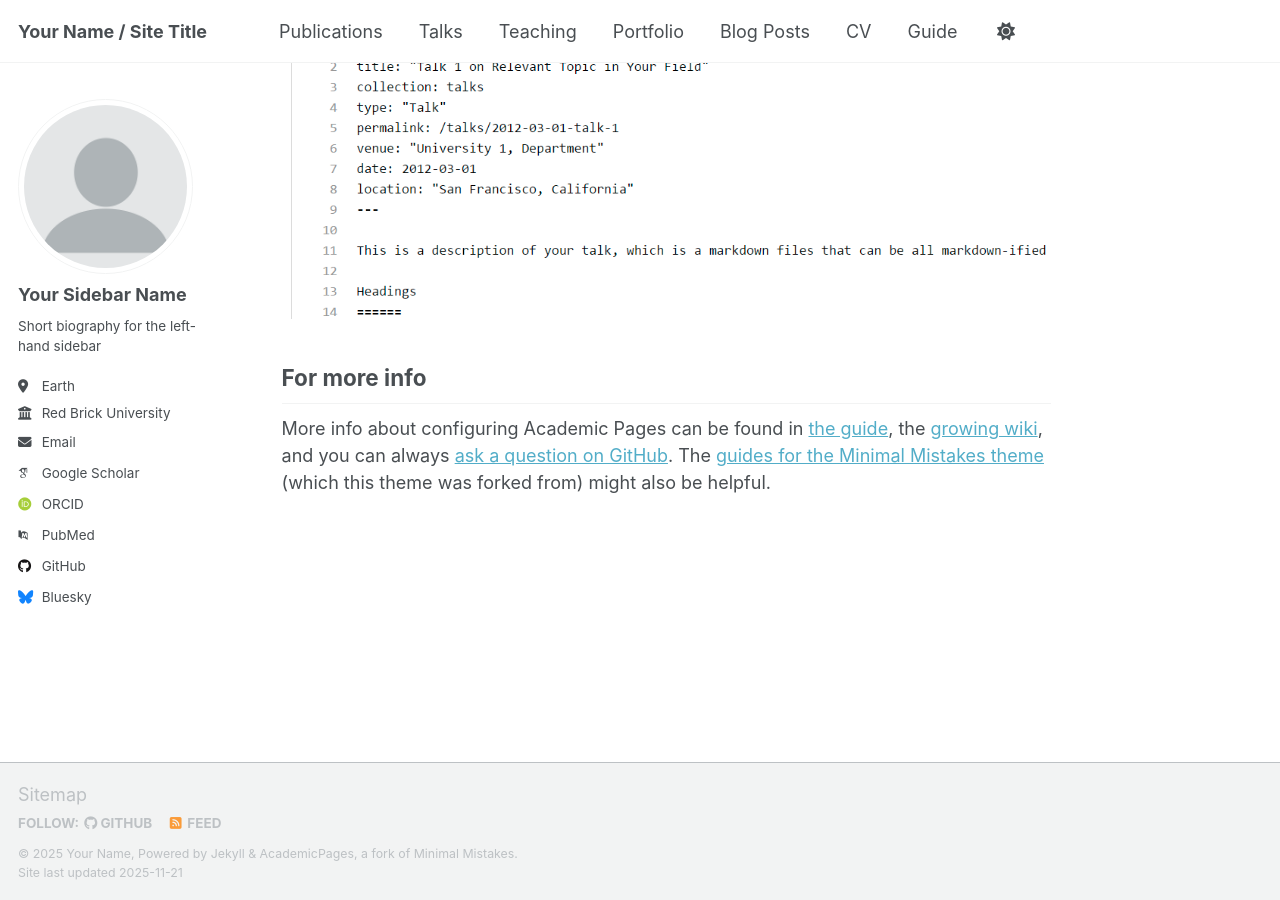
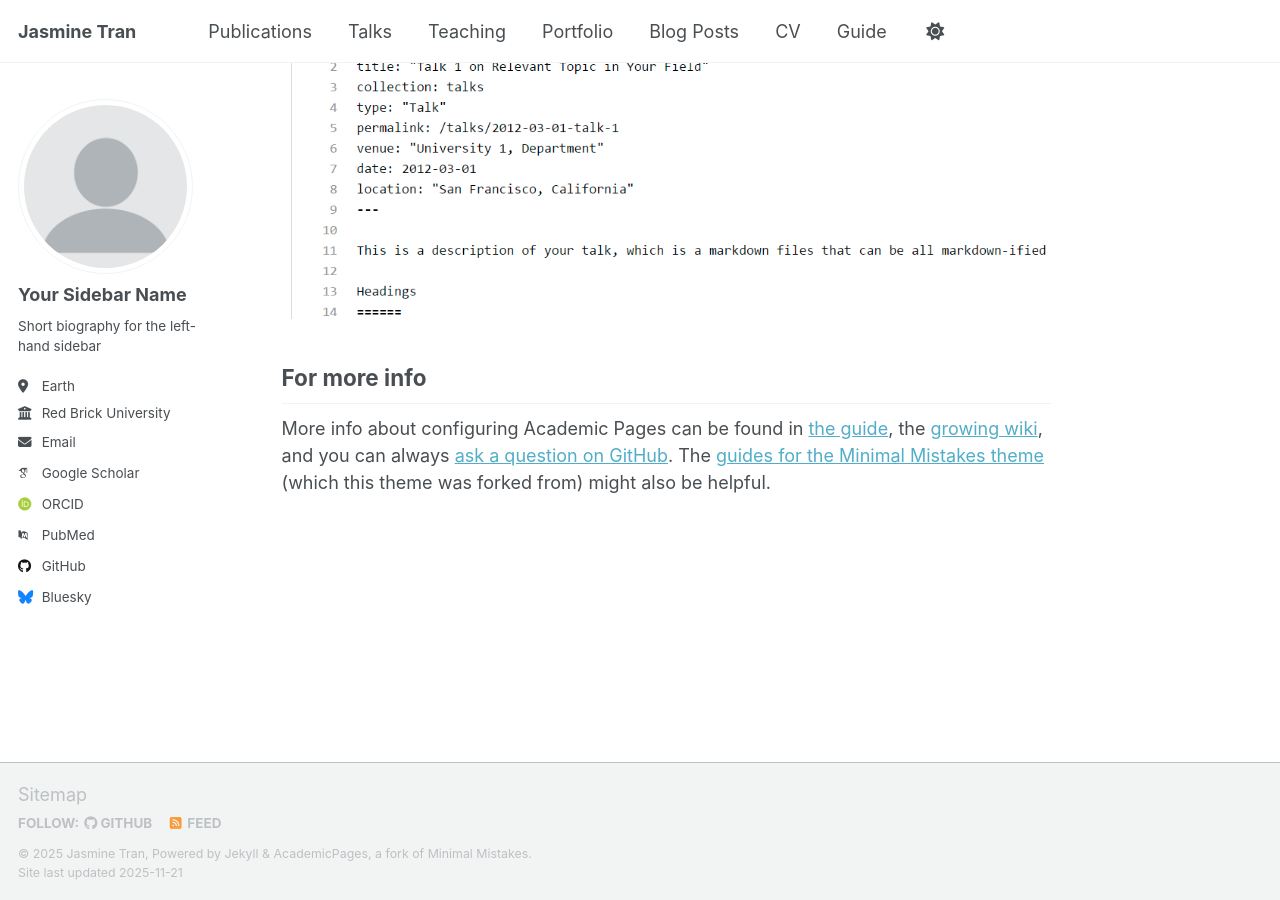
Before and after one commit to jasetran/dll-example.github.io, a Jekyll site: the page built from _pages/about.md, in a window 1280 px wide and 900 px high, scrolled down 2880 px. Built offline with Jekyll 4.4.1, drawn with Linux system fonts in a browser that asks for light colours; some web fonts are replaced; a script that is not in the unit is left out.

Commit message:
Update site configuration for Jasmine Tran

```diff
--- a/_config.yml
+++ b/_config.yml
@@ -9,14 +9,13 @@
 # Basic Site Settings
 locale                   : "en-US"
 site_theme               : "default" # Currently available options are "default", "air"
-title                    : "Your Name / Site Title"
+title                    : "Jasmine Tran"
 title_separator          : "-"
-name                     : &name "Your Name"
-description              : &description "Your Name's academic portfolio"   # Update this with a general description of your site, this is the default if not overridden by a page
-url                      : https://academicpages.github.io # The base hostname & protocol for your site e.g. "https://[your GitHub username].github.io",
-                                                           # or if you already have some other page hosted on Github then use "https://[your GitHub username].github.io/[Your Repo Name]"
-baseurl                  : "" # the subpath of your site, e.g. "/blog"
-repository               : "academicpages/academicpages.github.io"
+name                     : &name "Jasmine Tran"
+description              : &description "Jasmine Tran's academic portfolio"   # Update this with a general description of your site, this is the default if not overridden by a page
+url                      : https://jasetran.github.io # The base hostname & protocol for your site e.g. "https://[your GitHub username].github.io",
+baseurl                  : "/dll-example.github.io" # the subpath of your site, e.g. "/blog"
+repository               : "jasetran/dll-example.github.io"
 
 # Site Author - The following control what appear as part of the author content on the side bar.
 #               If a field is blank the icon and link will not appear, otherwise it will be shown.
```
